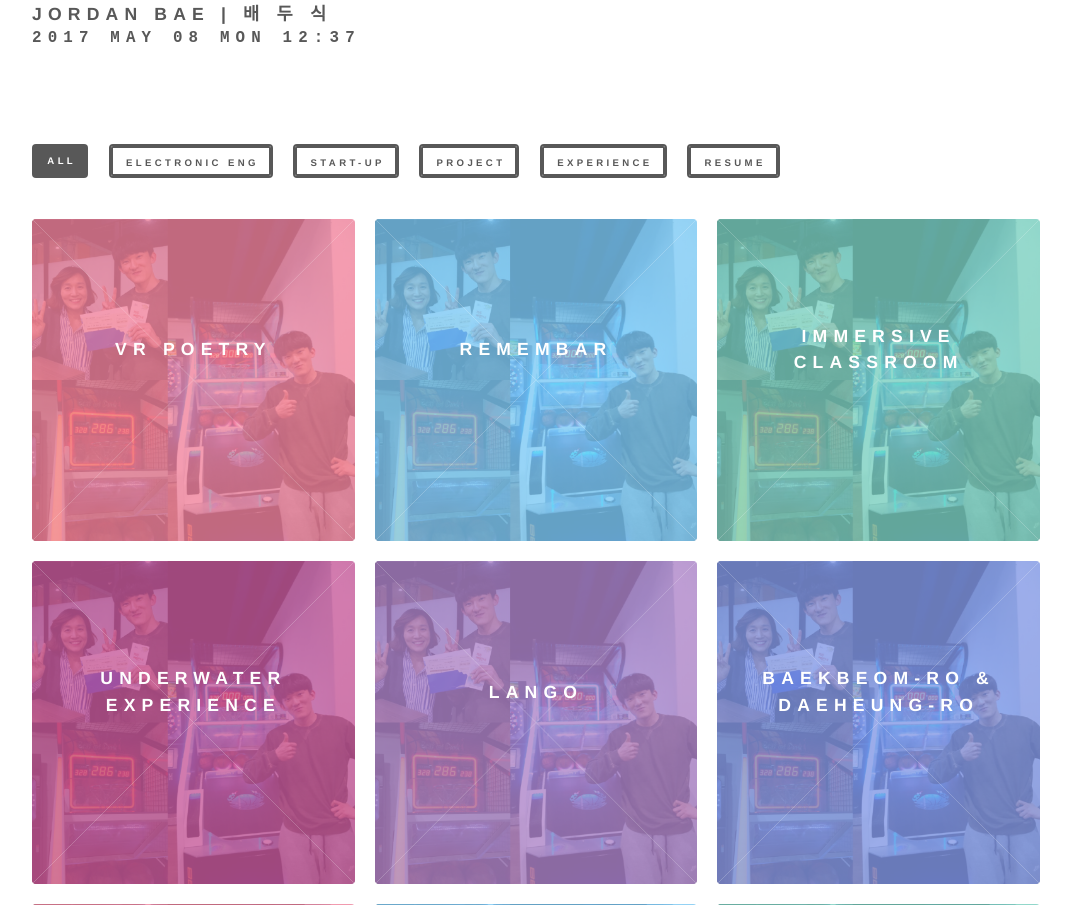
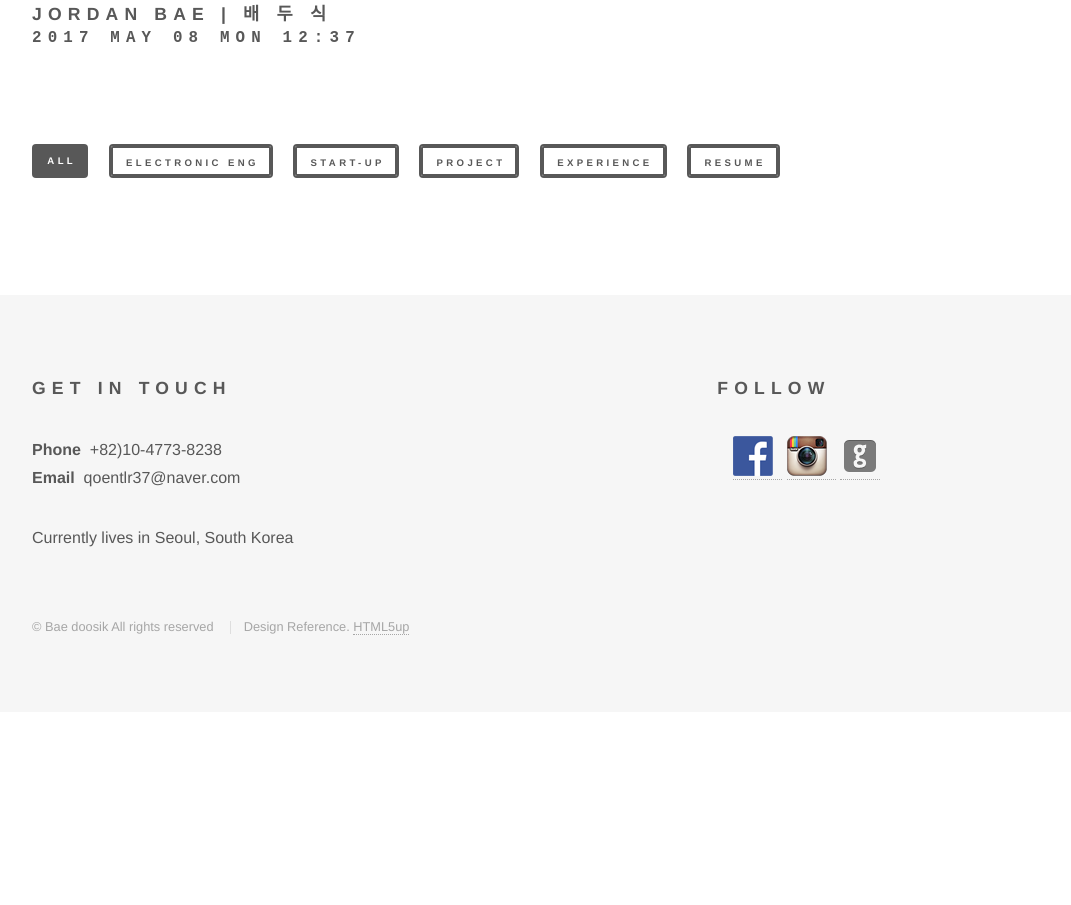
Before and after one commit to baidoosik/portfolio, a Django app: page /elec/ in a window 1280 px wide. Shown: the part 127-1032 px from the top of the page, without its empty margins (104-1175 px from the left). After the commit the page ends 762 px from the top, so only its background shows below. Run offline with Django 3.2, Linux system fonts and the light colour scheme; data comes from the database, SQL or seed files in the repository; both versions use the stored data as it was after the commit; some libraries are stand-ins or nearby versions.

Commit message:
menu url, view 부분 완성

```diff
--- a/portfolio/templates/portfolio/home.html
+++ b/portfolio/templates/portfolio/home.html
@@ -31,11 +31,11 @@
 		<header>
 			<!--<form action='/index/' method="GET">-->
 	  		  <ul class="actions">
-	  		  	<li><a href="/index/all" class="button special small searchtag">All</a></li>
-	  		  	<li><a href="/index/humanity" class="button small searchtag">Electronic Eng</a></li>
-	  		  	<li><a href="/index/education" class="button small searchtag">Start-up</a></li>
+	  		  	<li><a href="{% url "portfolio:main_view" %}" class="button special small searchtag">All</a></li>
+	  		  	<li><a href="{% url "portfolio:elec" %}" class="button small searchtag">Electronic Eng</a></li>
+	  		  	<li><a href="{% url "portfolio:startup" %}" class="button small searchtag">Start-up</a></li>
 	  		  	<li><a href="{% url "portfolio:project" %}" class="button small searchtag">Project</a></li>
-                <li><a href="/index/interaction" class="button small searchtag">Experience</a></li>
+                <li><a href="{% url "portfolio:experience" %}" class="button small searchtag">Experience</a></li>
                 <li><a href="{% url "portfolio:resume" %}" class="button small searchtag">RESUME</a></li>
 	  		  </ul>
   		  <!--</form>-->
--- a/portfolio/templates/portfolio/project_list.html
+++ b/portfolio/templates/portfolio/project_list.html
@@ -32,11 +32,11 @@
 		<header>
 			<!--<form action='/index/' method="GET">-->
 	  		  <ul class="actions">
-	  		  	<li><a href="/index/all" class="button special small searchtag">All</a></li>
-	  		  	<li><a href="/index/humanity" class="button small searchtag">Electronic Eng</a></li>
-	  		  	<li><a href="/index/education" class="button small searchtag">Start-up</a></li>
-	  		  	<li><a href="/index/interaction" class="button small searchtag">Project</a></li>
-                <li><a href="/index/interaction" class="button small searchtag">Experience</a></li>
+	  		  	<li><a href="{% url "portfolio:main_view" %}" class="button special small searchtag">All</a></li>
+	  		  	<li><a href="{% url "portfolio:elec" %}" class="button small searchtag">Electronic Eng</a></li>
+	  		  	<li><a href="{% url "portfolio:startup" %}" class="button small searchtag">Start-up</a></li>
+	  		  	<li><a href="{% url "portfolio:project" %}" class="button small searchtag">Project</a></li>
+                <li><a href="{% url "portfolio:experience" %}" class="button small searchtag">Experience</a></li>
                 <li><a href="{% url "portfolio:resume" %}" class="button small searchtag">RESUME</a></li>
 	  		  </ul>
   		  <!--</form>-->
--- a/portfolio/views.py
+++ b/portfolio/views.py
@@ -14,10 +14,18 @@ def main_view(request):
     })
 
 def elec_view(request):
-    return render(request,'portfolio/home.html')
+    post = Post.objects.filter(category="Electronic-Eng").all()
+
+    return render(request,'portfolio/project_list.html',{
+        'form':post
+    })
 
 def startup_view(request):
-    return render(request,'portfolio/home.html')
+    post = Post.objects.filter(category="Start-up").all()
+
+    return render(request,'portfolio/project_list.html',{
+        'form':post
+    })
 
 def project_view(request):
     post = Post.objects.filter(category="Project").all()
@@ -27,7 +35,11 @@ def project_view(request):
     })
 
 def experience_view(request):
-    return render(request,'portfolio/home.html')
+    post = Post.objects.filter(category="Experience").all()
+
+    return render(request,'portfolio/project_list.html',{
+        'form':post
+    })
 
 
 # 이력서 다운로드.
```
Also changed, not shown: db.sqlite3.
